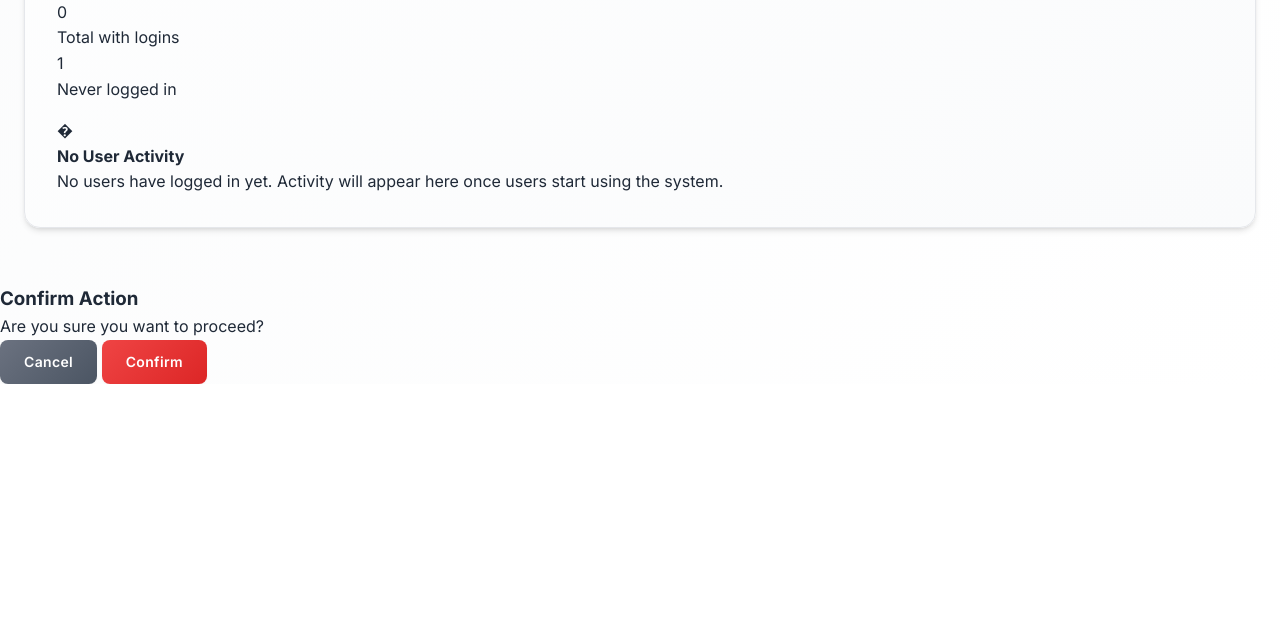
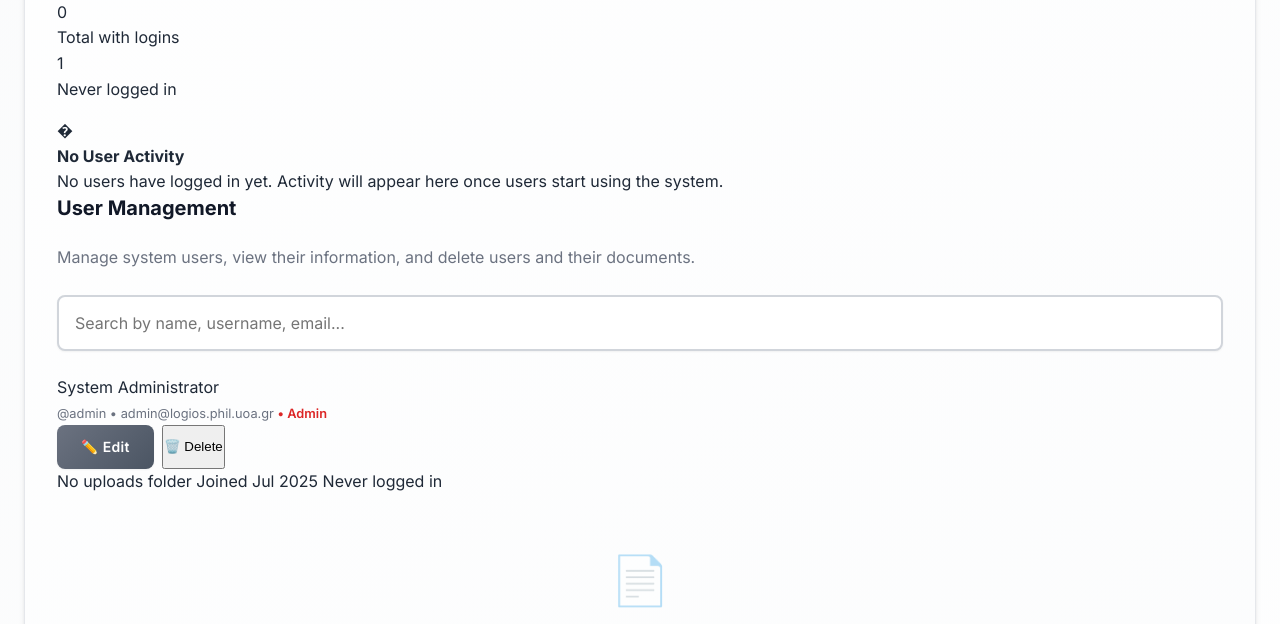
Before and after one commit to kperi/Kalchas, a Flask app: page /admin in a window 1280 px wide. Shown: the part 1091-1715 px from the top of the page. Before the commit the page ends 1475 px from the top, so only its background shows below. Run offline with Flask 2, Linux system fonts and the light colour scheme; a user stored in the database is signed in; data comes from the database, SQL or seed files in the repository.

Commit message:
removed unused stuff

```diff
--- a/logios/my-flask-app/app/templates/admin.html
+++ b/logios/my-flask-app/app/templates/admin.html
@@ -250,44 +250,7 @@
         }
     }
 
-    .confirmation-modal {
-        display: none;
-        position: fixed;
-        top: 0;
-        left: 0;
-        width: 100%;
-        height: 100%;
-        background-color: rgba(0, 0, 0, 0.5);
-        z-index: 1000;
-    }
-
-    .modal-content {
-        position: absolute;
-        top: 50%;
-        left: 50%;
-        transform: translate(-50%, -50%);
-        background-color: #ffffff;
-        padding: 1.5rem;
-        border-radius: 8px;
-        border: 1px solid #e5e7eb;
-        box-shadow: 0 1px 3px rgba(0,0,0,0.03), 0 1px 2px rgba(0,0,0,0.03);
-        max-width: 400px;
-        width: 90%;
-    }
-
-    .modal-content h3 {
-        margin-top: 0;
-        margin-bottom: 1rem;
-        color: #111827;
-        font-weight: 600;
-    }
-
-    .modal-buttons {
-        display: flex;
-        gap: 1rem;
-        margin-top: 1.5rem;
-        justify-content: flex-end;
-    }
+
 
     /* Responsive design */
     @media (max-width: 768px) {
@@ -1343,18 +1306,6 @@
     </div>
 </div>
 
-<!-- Confirmation Modal -->
-<div id="confirmation-modal" class="confirmation-modal">
-    <div class="modal-content">
-        <h3 id="modal-title">Confirm Action</h3>
-        <p id="modal-message">Are you sure you want to proceed?</p>
-        <div class="modal-buttons">
-            <button class="gradio-button gradio-button-secondary" onclick="closeConfirmationModal()">Cancel</button>
-            <button class="gradio-button gradio-button-danger" id="confirm-button">Confirm</button>
-        </div>
-    </div>
-</div>
-
 <script>
 document.addEventListener('DOMContentLoaded', function() {
     // State management and error recovery
```
